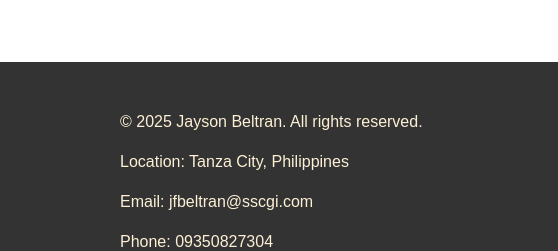
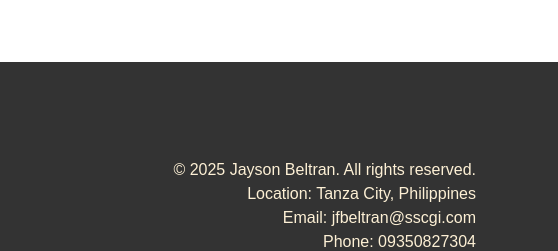
Before and after one commit to Jay0180/jfbeltran_Personal_Portfolio, a plain HTML site: page index.html in a window 1280 px wide. Shown: the part 2544-2795 px from the top of the page, 722-1280 px from the left. Drawn offline with nearby package versions, Linux system fonts and the light colour scheme.

Commit message:
header location trying to fix

```diff
--- a/css/index.css
+++ b/css/index.css
@@ -36,7 +36,7 @@ a:hover {
     text-align: center;
     min-height: 20vh;
     background: linear-gradient(to bottom right, rgba(0, 48, 73, 0.8), rgba(0, 48, 73, 0.8)),
-        url('/img/header-background.jpg') center/cover no-repeat;
+        url('/jfbeltran_Personal_Portfolio/img/header-background.jpg') center/cover no-repeat;
     color: #fdf0d5;
 }
 
@@ -238,6 +238,14 @@ a:hover {
     text-align: center;
 }
 
+.footer-llist {
+    text-align: right;
+}
+
+.footer-last-list {
+    padding-top: 3rem;
+}
+
 /* Responsive Design */
 @media (max-width: 768px) {
 
@@ -273,4 +281,5 @@ a:hover {
     .profile ul {
         padding-left: 0;
     }
+
 }
--- a/index.html
+++ b/index.html
@@ -326,11 +326,12 @@
                     </div>
                 </div>
                 <div class="col-md-4">
-                    <p>&copy; 2025 Jayson Beltran. All rights reserved.</p>
-                    <p>Location: Tanza City, Philippines</p>
-                    <p>Email: <a href="jfbeltran@sscgi.com">jfbeltran@sscgi.com</a></p>
-                    <p></p> Phone: 09350827304</p>
-
+                    <ul class="footer-last-list list-unstyled">
+                        <li class="footer-llist">&copy; 2025 Jayson Beltran. All rights reserved.</li>
+                        <li class="footer-llist">Location: Tanza City, Philippines</li>
+                        <li class="footer-llist">Email: <a href="jfbeltran@sscgi.com">jfbeltran@sscgi.com</li>
+                        <li class="footer-llist">Phone: 09350827304</li>
+                    </ul>
                 </div>
             </div>
             <h6 class="footer-mainheading">“Building the web, one line of code at a time.”</6>
```
